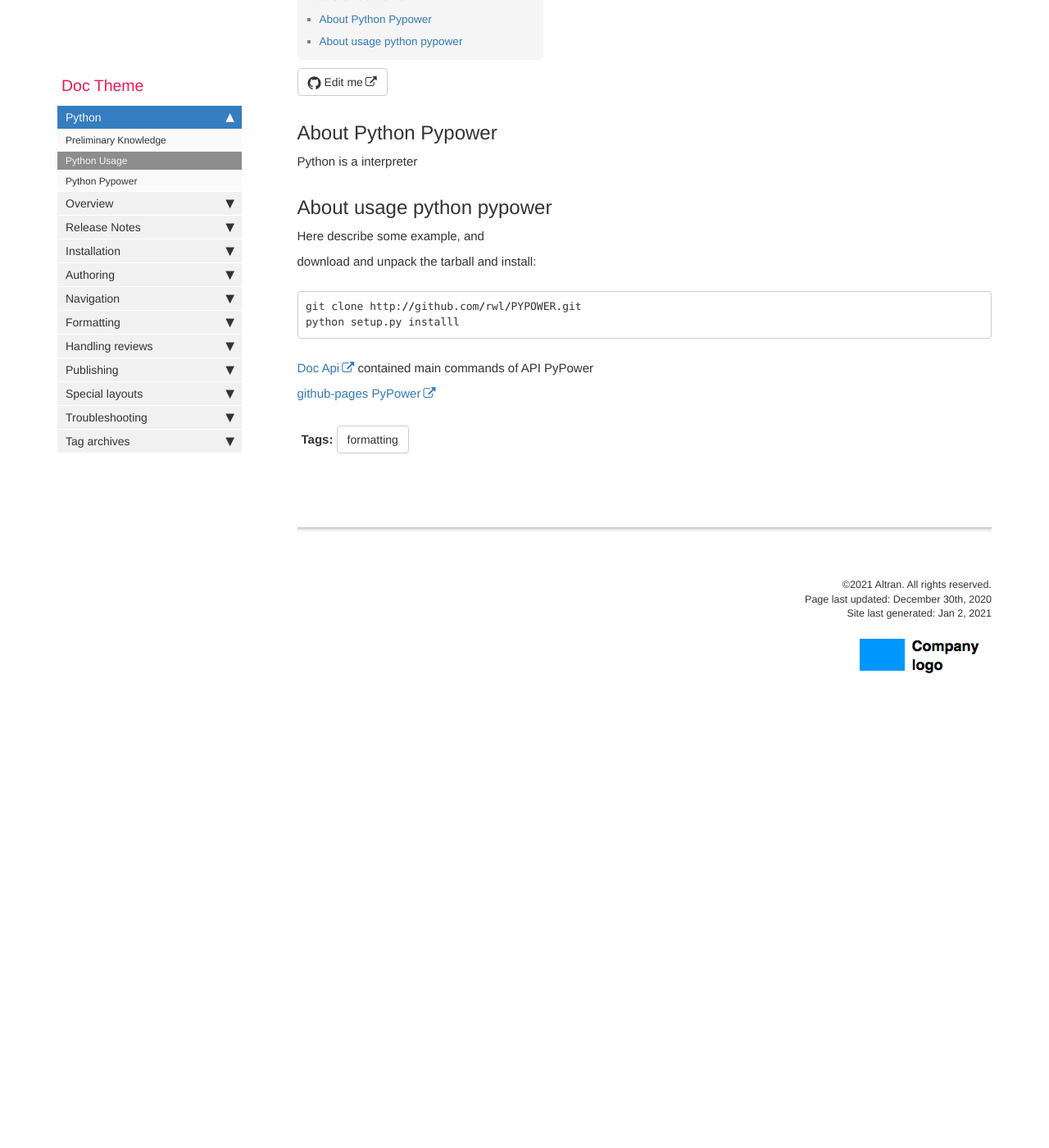
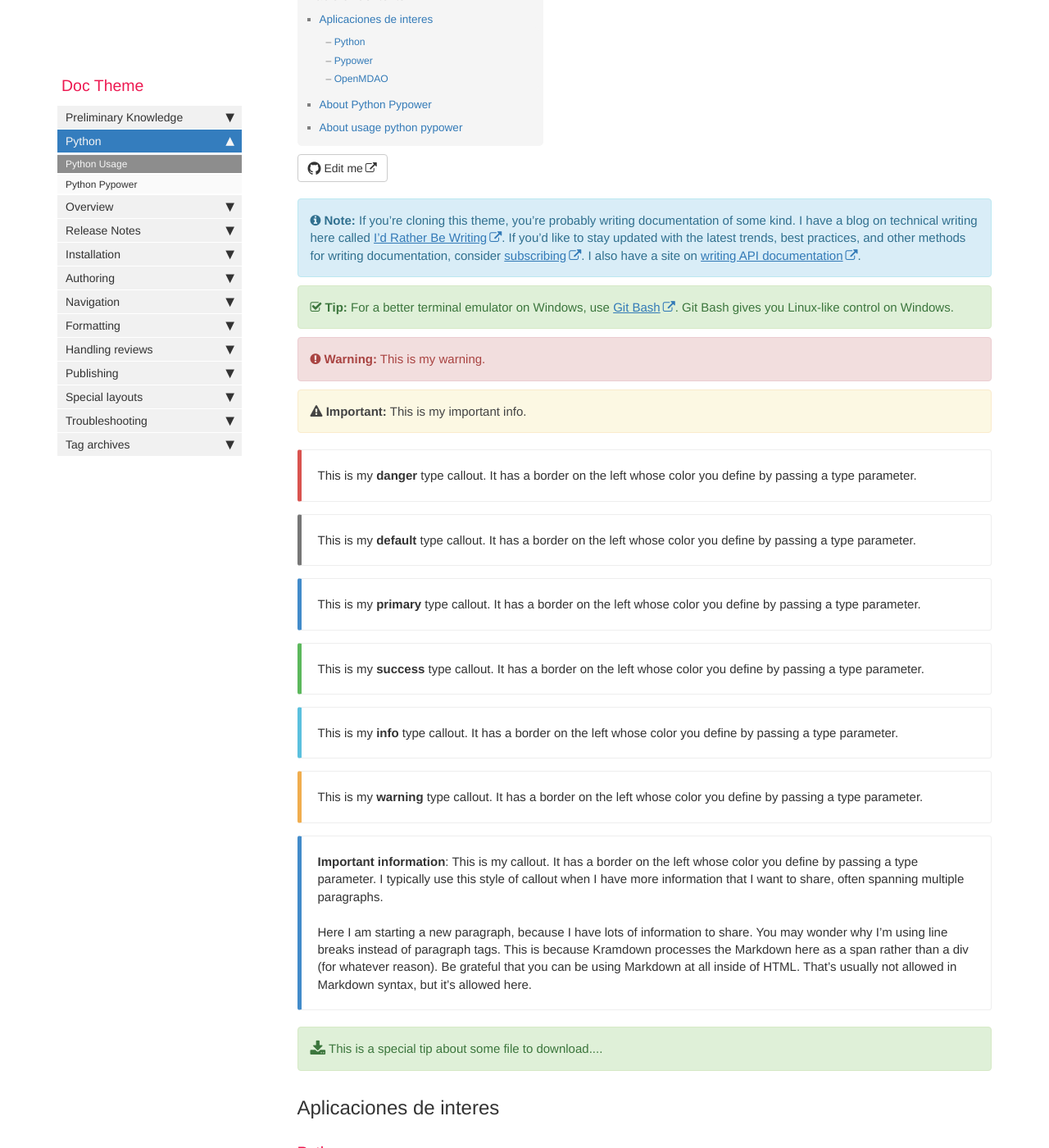
Before and after one commit to lg-gonzalez-juarez/documentation, a Jekyll site: the page built from pages/mydoc/mydoc_python_usage.md, in a window 1280 px wide and 1400 px high, scrolled down 214 px. Shown: the whole window at 82% size. Built offline with Jekyll 4.4.1, drawn with Linux system fonts in a browser that asks for light colours; comment, search, counter and statistics services are not loaded; before the commit the page ends 1111 px from its top, so only the background shows below that.

Commit message:
updated formatting

```diff
--- a/pages/mydoc/mydoc_python_usage.md
+++ b/pages/mydoc/mydoc_python_usage.md
@@ -10,6 +10,38 @@ folder: mydoc
 output: web, pdf
 
 ---
+
+{% include note.html content="If you're cloning this theme, you're probably writing documentation of some kind. I have a blog on technical writing here called <a alt='technical writing blog' href='http://idratherbewriting.com'>I'd Rather Be Writing</a>. If you'd like to stay updated with the latest trends, best practices, and other methods for writing documentation, consider <a href='https://tinyletter.com/tomjoht'>subscribing</a>. I also have a site on <a href='http://idratherbewriting.com/learnapidoc'>writing API documentation</a>." %}
+
+{% include tip.html content="For a better terminal emulator on Windows, use [Git Bash](https://git-for-windows.github.io/). Git Bash gives you Linux-like control on Windows." %}
+
+{% include warning.html content="This is my warning." %}
+
+{% include important.html content="This is my important info." %}
+
+{% include callout.html content="This is my **danger** type callout. It has a border on the left whose color you define by passing a type parameter." type="danger" %}
+
+{% include callout.html content="This is my **default** type callout. It has a border on the left whose color you define by passing a type parameter." type="default" %}
+
+{% include callout.html content="This is my **primary** type callout. It has a border on the left whose color you define by passing a type parameter." type="primary" %}
+
+{% include callout.html content="This is my **success** type callout. It has a border on the left whose color you define by passing a type parameter." type="success" %}
+
+{% include callout.html content="This is my **info** type callout. It has a border on the left whose color you define by passing a type parameter." type="info" %}
+
+{% include callout.html content="This is my **warning** type callout. It has a border on the left whose color you define by passing a type parameter." type="warning" %}
+
+{% include callout.html content="**Important information**: This is my callout. It has a border on the left whose color you define by passing a type parameter. I typically use this style of callout when I have more information that I want to share, often spanning multiple paragraphs. <br/><br/>Here I am starting a new paragraph, because I have lots of information to share. You may wonder why I'm using line breaks instead of paragraph tags. This is because Kramdown processes the Markdown here as a span rather than a div (for whatever reason). Be grateful that you can be using Markdown at all inside of HTML. That's usually not allowed in Markdown syntax, but it's allowed here." type="primary" %}
+
+<div class="alert alert-success" role="alert"><i class="fa fa-download fa-lg"></i> This is a special tip about some file to download....</div>
+
+
+## Aplicaciones de interes
+### Python
+
+### Pypower
+
+### OpenMDAO
 
 ## About Python Pypower
 
@@ -32,4 +64,5 @@ python setup.py installl
 
 
 
+
 {% include links.html %}
```
Also changed, not shown: _data/sidebars/mydoc_sidebar.yml (+9 -5 lines), pages/mydoc/mydoc_python_pypower.md (+0 -6 lines).
